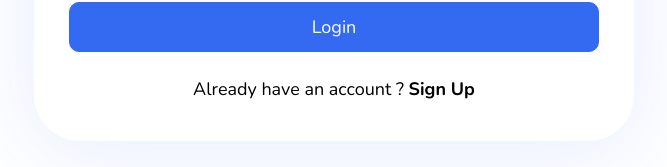
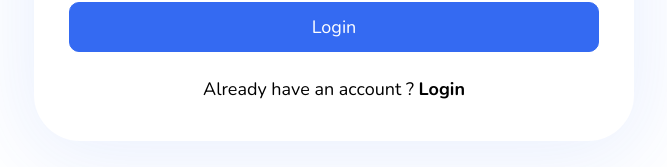
Before and after one commit to Tom-254/I-Share, a React (Create React App) app in the folder ishare-client/: page /signup in a window 1280 px wide. Shown: the part 551-718 px from the top of the page, without its empty margins (306-973 px from the left). Built offline with nearby package versions, Linux system fonts and the light colour scheme.

Commit message:
added the appropriate route for login

```diff
--- a/ishare-client/src/pages/SignUp.js
+++ b/ishare-client/src/pages/SignUp.js
@@ -28,7 +28,7 @@
           <IShareButton buttonName={"Login"}  />
         </div>
         <p className='form-account-message'>
-        Already have an account ?  <Link to="/login" className='to-signup-signin'>Sign Up</Link>
+        Already have an account ?  <Link to="/login" className='to-signup-signin'>Login</Link>
         </p>
       </form>
     </div>
```
Also changed, not shown: ishare-client/src/index.css (line endings or trailing spaces).
